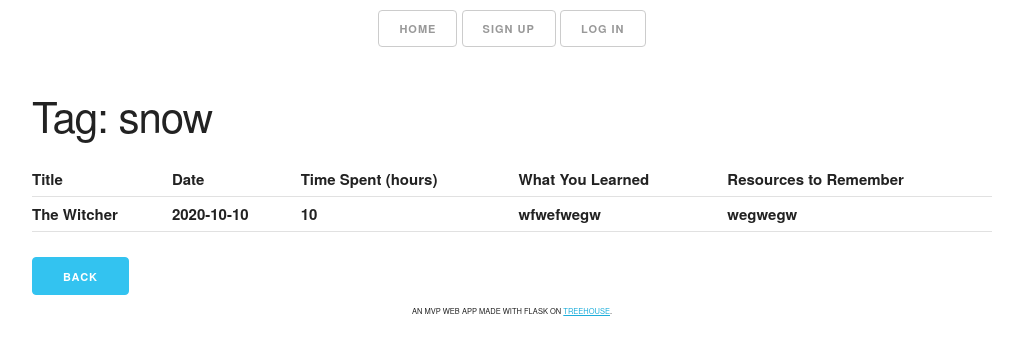
After one commit to adamkielar/flask_learning_journal_v3, a Flask app: a page that uses templates/tag.html in a window 1280 px wide. The commit adds this page. Shown: the top 355 px of the page, without its empty margins (128-1151 px from the left). Run offline with Flask 2, Linux system fonts and the light colour scheme; data comes from the database, SQL or seed files in the repository; lists and menus that the app fills with data are empty; some libraries are stand-ins or nearby versions.

Commit message:
Cleaning up the code and adding comments

```diff
--- a/app.py
+++ b/app.py
@@ -15,6 +15,7 @@ HOST = '0.0.0.0'
 
 
 app = Flask(__name__)
+# csrf need to submit two forms on one page
 csrf = CSRFProtect(app)
 app.secret_key = 'jgeworguperougp394up93t8ygoi3u4qhcf384yt3pqfc4p3o9ut[w'
 
@@ -47,6 +48,7 @@ def _db_close(response):
 
 @app.route('/register', methods=('GET', 'POST'))
 def register():
+    """View for user to register"""
     form = forms.RegisterForm()
     if form.validate_on_submit():
         flash("You registered successfully", "success")
@@ -61,6 +63,7 @@ def register():
 
 @app.route('/login', methods=('GET', 'POST'))
 def login():
+    """View for user to log in"""
     form = forms.LoginForm()
     if form.validate_on_submit():
         try:
@@ -80,6 +83,7 @@ def login():
 @app.route('/logout')
 @login_required
 def logout():
+    """View for user to logout"""
     logout_user()
     flash("You've been logged out.", "success")
     return redirect(url_for('index'))
@@ -88,14 +92,16 @@ def logout():
 @app.route('/')
 @app.route('/entries')
 def index():
-    entries = models.Entry.select().join(models.Tag, on=(models.Entry.id==models.Tag.entry_tag))
-    tags = models.Tag.select().join(models.Entry, on=(models.Tag.entry_tag == models.Entry.id))
-    return render_template('index.html', entries=entries, tags=tags)
+    """View of journal homepage"""
+    entries = models.Entry.select()
+    entries_tags = models.Entry.select().join(models.Tag)
+    return render_template('index.html', entries=entries, entries_tags=entries_tags)
 
 
 @app.route('/entries/new', methods=('GET', 'POST'))
 @login_required
 def new_entry():
+    """View for user to add entry with or without tag"""
     form = forms.TagEntryForm()
     if "save-entry" in request.form and form.entry_form.validate(form):
         models.Entry.create_entry(
@@ -107,6 +113,7 @@ def new_entry():
             what_you_learned=form.entry_form.what_you_learned.data,
             to_remember=form.entry_form.to_remember.data
         )
+        models.database.close()
         flash('Entry saved !', 'success')
         return redirect(url_for('index'))
     elif "save-entry-tag" in request.form and form.validate():
@@ -119,7 +126,7 @@ def new_entry():
             what_you_learned=form.entry_form.what_you_learned.data,
             to_remember=form.entry_form.to_remember.data
         )
-        entry_id=models.Entry.select(models.Entry.id).order_by(models.Entry.id.desc()).limit(1).get()
+        entry_id = models.Entry.select(models.Entry.id).order_by(models.Entry.id.desc()).limit(1).get()
         models.Tag.create_tag(entry_tag=entry_id, tag=form.tag_form.data)
         flash('Entry and Tag saved !', 'success')
         return redirect(url_for('index'))
@@ -129,10 +136,9 @@ def new_entry():
 @app.route('/entries/<slug>/edit', methods=('GET', 'POST'))
 @login_required
 def edit_entry(slug):
+    """View for user to edit entry"""
     if slug:
         entry = models.Entry.select().where(models.Entry.slug == slug).get()
-        tag = models.Tag.select().join(models.Entry).where(models.Entry.id == models.Tag.entry_tag_id).order_by(
-            models.Tag.tag)
         form = forms.EntryForm(obj=entry)
 
     if form.validate_on_submit():
@@ -146,34 +152,46 @@ def edit_entry(slug):
         ).where(models.Entry.slug == slug).execute()
         flash('Entry updated !', 'success')
         return redirect(url_for('index'))
-    return render_template('edit.html', form=form, tag=tag, entry=entry)
+    return render_template('edit.html', form=form, entry=entry)
 
 
 @app.route('/entries/<slug>/delete', methods=('GET', 'POST'))
 @login_required
 def delete_entry(slug):
+    """View for user to delete entry"""
     if slug:
         entry = models.Entry.select().where(models.Entry.slug == slug).get()
-        tag = models.Tag.select().join(models.Entry).where(models.Entry.id == models.Tag.entry_tag_id).order_by(
-            models.Tag.tag)
         form = forms.EntryForm(obj=entry)
 
     if form.validate_on_submit():
-        models.Entry.delete_instance().where(models.Entry.slug == slug).execute()
+        models.Entry.delete().where(models.Entry.slug == slug).execute()
         flash('Entry deleted !', 'success')
         return redirect(url_for('index'))
-    return render_template('delete.html', form=form, tag=tag, entry=entry)
+    return render_template('delete.html', form=form)
 
 
 @app.route('/entries/<slug>')
 def details(slug):
-    entry = models.Entry.select().filter(slug=slug)
-    entry_id = models.Entry.select(models.Entry.id).where(models.Entry.slug==slug).get()
-    tag = models.Tag.select().join(models.Entry).where(models.Tag.entry_tag==entry_id).order_by(models.Tag.tag)
-    if not entry:
+    """Detail view fo entry"""
+    entries = models.Entry.select().filter(slug=slug)
+    entry_id = models.Entry.select(models.Entry.id).where(models.Entry.slug == slug).get()
+    tags = models.Tag.select().join(models.Entry).where(models.Tag.entry_tag == entry_id).order_by(models.Tag.tag)
+    if not entries:
         abort(404)
     else:
-        return render_template('detail.html', entry=entry, tag=tag)
+        return render_template('detail.html', entries=entries, tags=tags)
+
+
+@app.route('/tag/<tag>')
+def tag(tag):
+    """View of all entries with specific tag"""
+    tags = models.Tag.select().filter(tag=tag).limit(1)
+    entries = models.Entry.select().join(models.Tag, on=(models.Entry.id == models.Tag.entry_tag)).where(
+        models.Tag.tag == tag)
+    if not entries:
+        abort(404)
+    else:
+        return render_template('tag.html', tags=tags, entries=entries)
 
 
 @app.errorhandler(404)
--- a/models.py
+++ b/models.py
@@ -16,6 +16,7 @@ class BaseModel(Model):
 
 
 class User(UserMixin, BaseModel):
+    """Model to create user"""
     username = CharField(unique=True)
     email = CharField(unique=True)
     password = CharField(max_length=100)
@@ -34,6 +35,7 @@ class User(UserMixin, BaseModel):
 
 
 class Entry(BaseModel):
+    """Model to create entry in journal"""
     user = ForeignKeyField(User, backref='entries')
     title = CharField()
     slug = CharField(unique=True)
@@ -60,6 +62,7 @@ class Entry(BaseModel):
 
 
 class Tag(BaseModel):
+    """Model to create tag for entry"""
     entry_tag = ForeignKeyField(Entry, backref='tags')
     tag = CharField()
 
@@ -73,8 +76,7 @@ class Tag(BaseModel):
                     tag=tag
                 )
         except IntegrityError:
-            raise  ValueError("Tag already exists")
-
+            raise ValueError("Tag already exists")
 
 
 def initialize():
--- a/static/css/skeleton.css
+++ b/static/css/skeleton.css
@@ -324,7 +324,7 @@ pre > code {
 –––––––––––––––––––––––––––––––––––––––––––––––––– */
 th,
 td {
-  padding: 12px 15px;
+  padding: 5px 5px;
   text-align: left;
   border-bottom: 1px solid #E1E1E1; }
 th:first-child,
--- a/templates/delete.html
+++ b/templates/delete.html
@@ -3,10 +3,6 @@
 {% from 'macros.html' import render_field %}
 
 {% block content %}
-<h2>{{ entry.title }} - Delete</h2>
-{% for word in tag %}
-<h3>Tags: {{ word.tag }}</h3>
-{% endfor %}
 <form method='POST' action=''>
   {{ form.hidden_tag() }}
   <div class="row">
--- /dev/null
+++ b/templates/tag.html
@@ -0,0 +1,34 @@
+{% extends 'layout.html' %}
+
+{% block content %}
+{% for tag in tags %}
+<h2>Tag: {{ tag.tag }} </h2>
+        <table class="u-full-width">
+          <thead>
+            <tr>
+                <th>Title</th>
+                <th>Date</th>
+                <th>Time Spent (hours)</th>
+                <th>What You Learned</th>
+                <th>Resources to Remember</th>
+            </tr>
+          </thead>
+          <tbody>
+          {% for entry in entries %}
+          <tr>
+              <th>{{ entry.title }} </th>
+              <th>{{ entry.entry_date }} </th>
+              <th>{{ entry.time_spent }} </th>
+              <th>{{ entry.what_you_learned }} </th>
+              <th>{{ entry.to_remember }} </th>
+          </tr>
+          {% endfor %}
+          </tbody>
+        </table>
+<div class="grid-25">
+    <div class="u-full-width">
+        <button type="button" class="button-primary" onclick="parent.location='http://0.0.0.0:8000/entries'">Back</button>
+  </div>
+    </div>
+{% endfor %}
+{% endblock %}
```
Also changed, not shown: forms.py (+7 -4 lines), templates/detail.html (+10 -10 lines), templates/index.html (+10 -9 lines).
